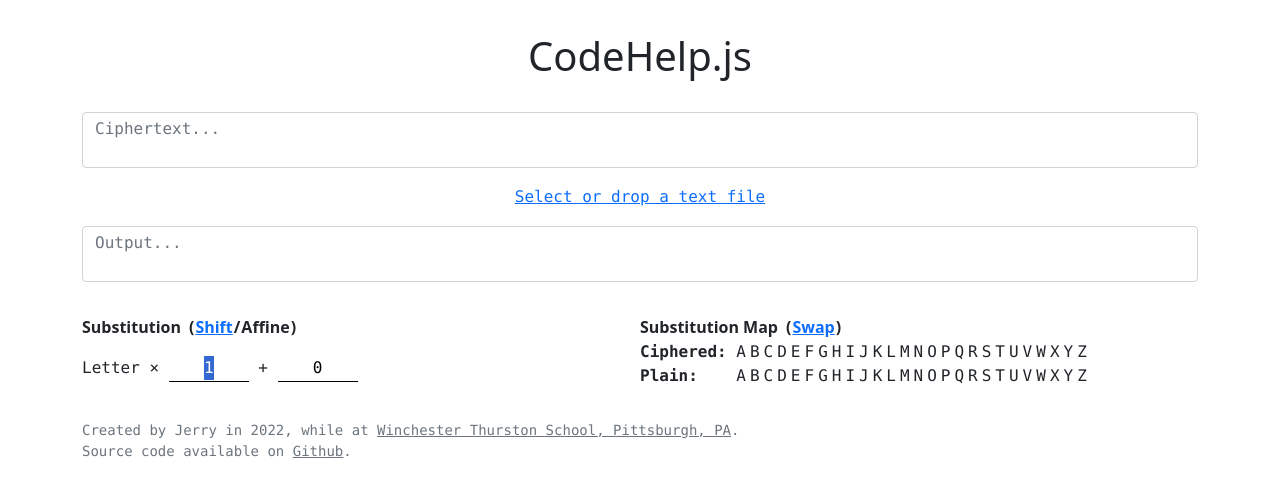
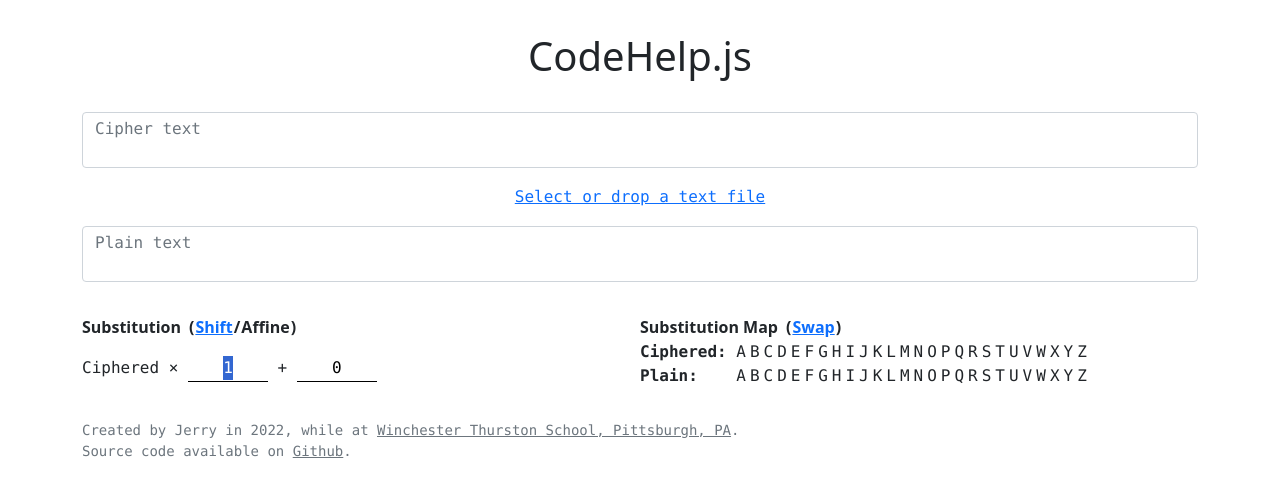
Before and after one commit to Jerryzs/codehelp.js, a React (Create React App) app: page / in a window 1280 px wide. Both pictures are taken after a click on the button "Affine". Shown: the top 496 px of the page. Built offline with nearby package versions, Linux system fonts and the light colour scheme.

Commit message:
docs(app): change placeholders and labels for clarity

```diff
--- a/src/app.tsx
+++ b/src/app.tsx
@@ -226,7 +226,7 @@
         <textarea
           className='app-input form-control'
           value={input}
-          placeholder='Ciphertext...'
+          placeholder='Cipher text'
           spellCheck={false}
           autoComplete='off'
           autoCorrect='off'
@@ -249,7 +249,7 @@
         <textarea
           className='app-output form-control'
           value={output}
-          placeholder='Output...'
+          placeholder='Plain text'
           spellCheck={false}
           autoComplete='off'
           autoCorrect='off'
@@ -345,7 +345,7 @@
               className='app-sub font-monospace'
             >
               <span>
-                Letter &times;&nbsp;
+                Ciphered &times;&nbsp;
               </span>
               <input
                 id='app-aff-input-1'
```
